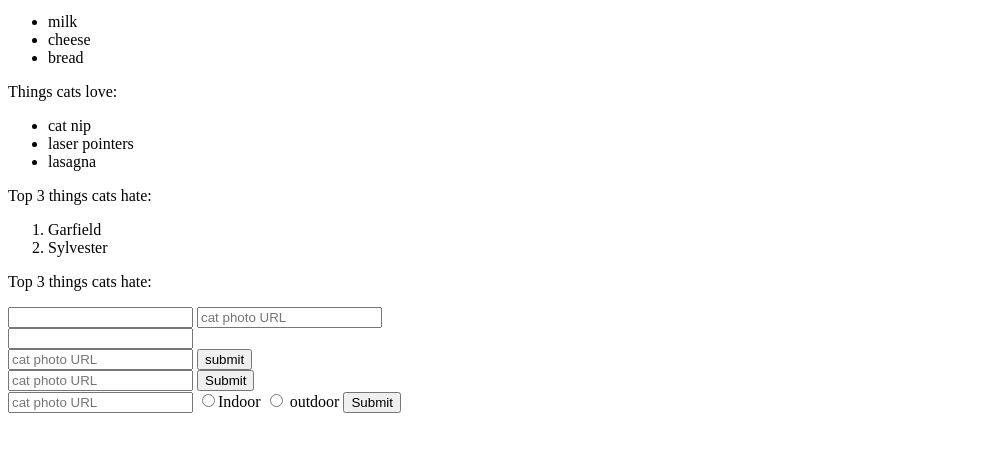
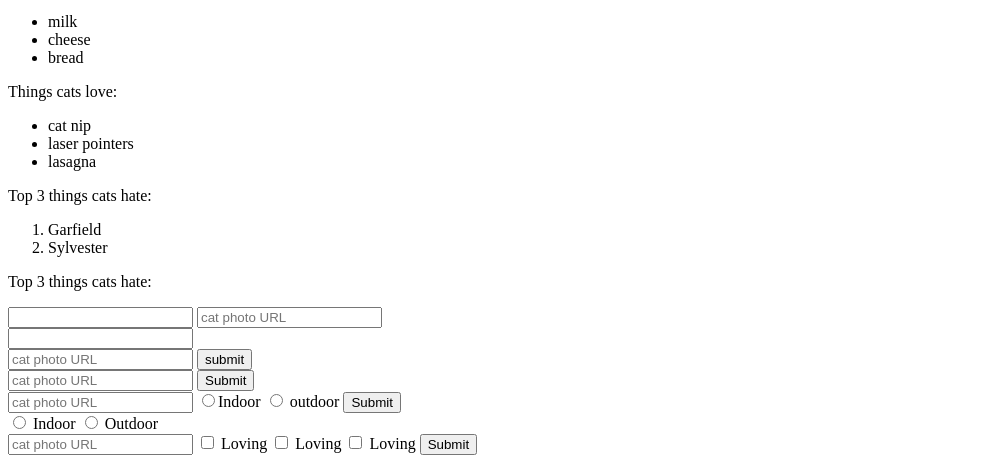
Before and after one commit to Ayancedcoss/HANDS-ON-PRACTICE, a plain HTML site: page index.html in a window 1280 px wide. Shown: the part 1918-2381 px from the top of the page, without its empty margins (0-1003 px from the left). Before the commit the page ends 2339 px from the top, so only its background shows below. Drawn offline with Linux system fonts and the light colour scheme.

Commit message:
commit-19

```diff
--- a/index.html
+++ b/index.html
@@ -145,6 +145,19 @@
 </label>
     <button type="submit">Submit</button>
   </form>
+
+  <!-- Create a Set of Checkboxes -->
+
+  <form action="https://www.freecatphotoapp.com/submit-cat-photo">
+    <label for="indoor"><input id="indoor" type="radio" name="indoor-outdoor"> Indoor</label>
+    <label for="outdoor"><input id="outdoor" type="radio" name="indoor-outdoor"> Outdoor</label><br>
+    <input type="text" placeholder="cat photo URL" required>
+    <label for="loving"><input id="loving" type="checkbox" name="personality"> Loving</label>
+    <label for="loving"><input id="loving" type="checkbox" name="personality"> Loving</label>
+    <label for="loving"><input id="loving" type="checkbox" name="personality"> Loving</label>
+    <button type="submit">Submit</button>
+
+  </form>
 </main>
 
 
```
